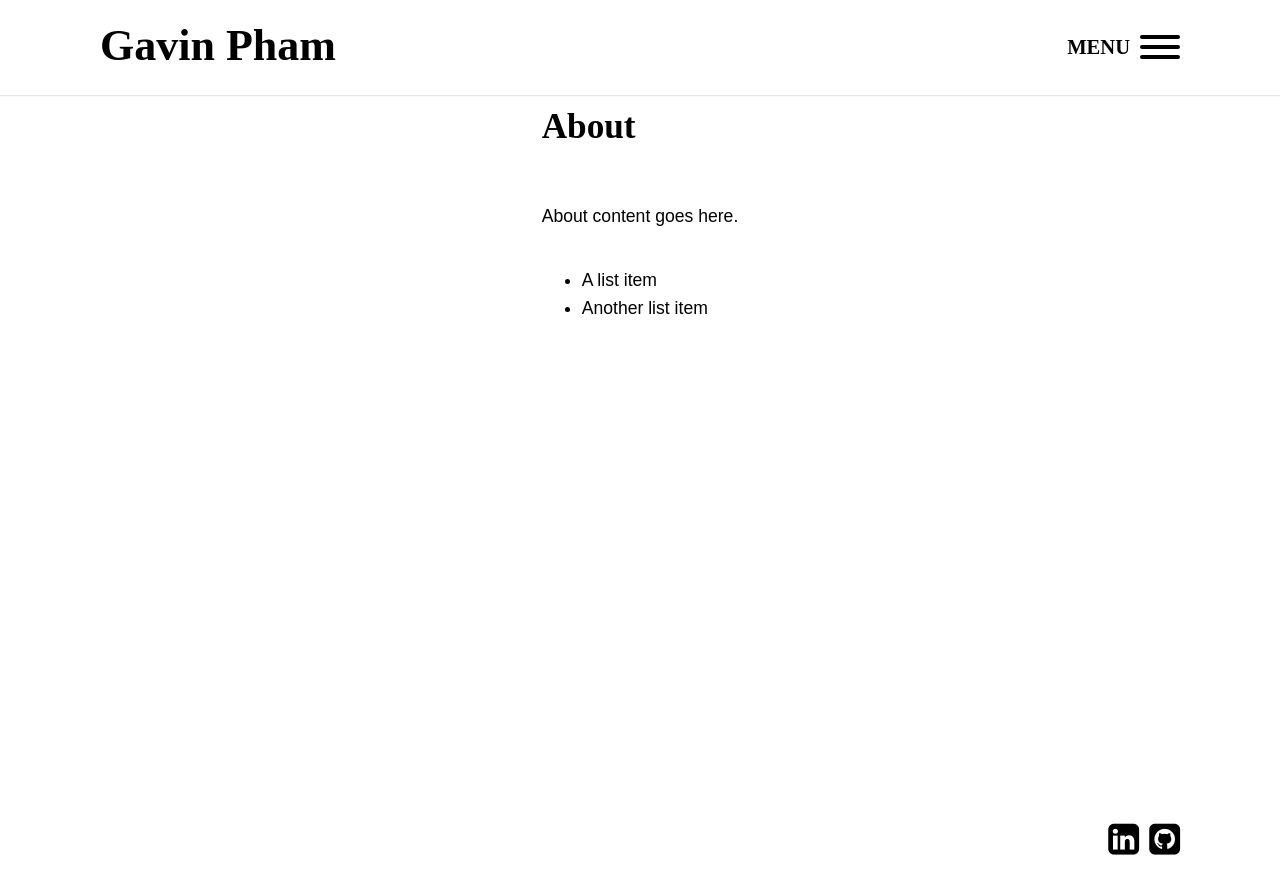
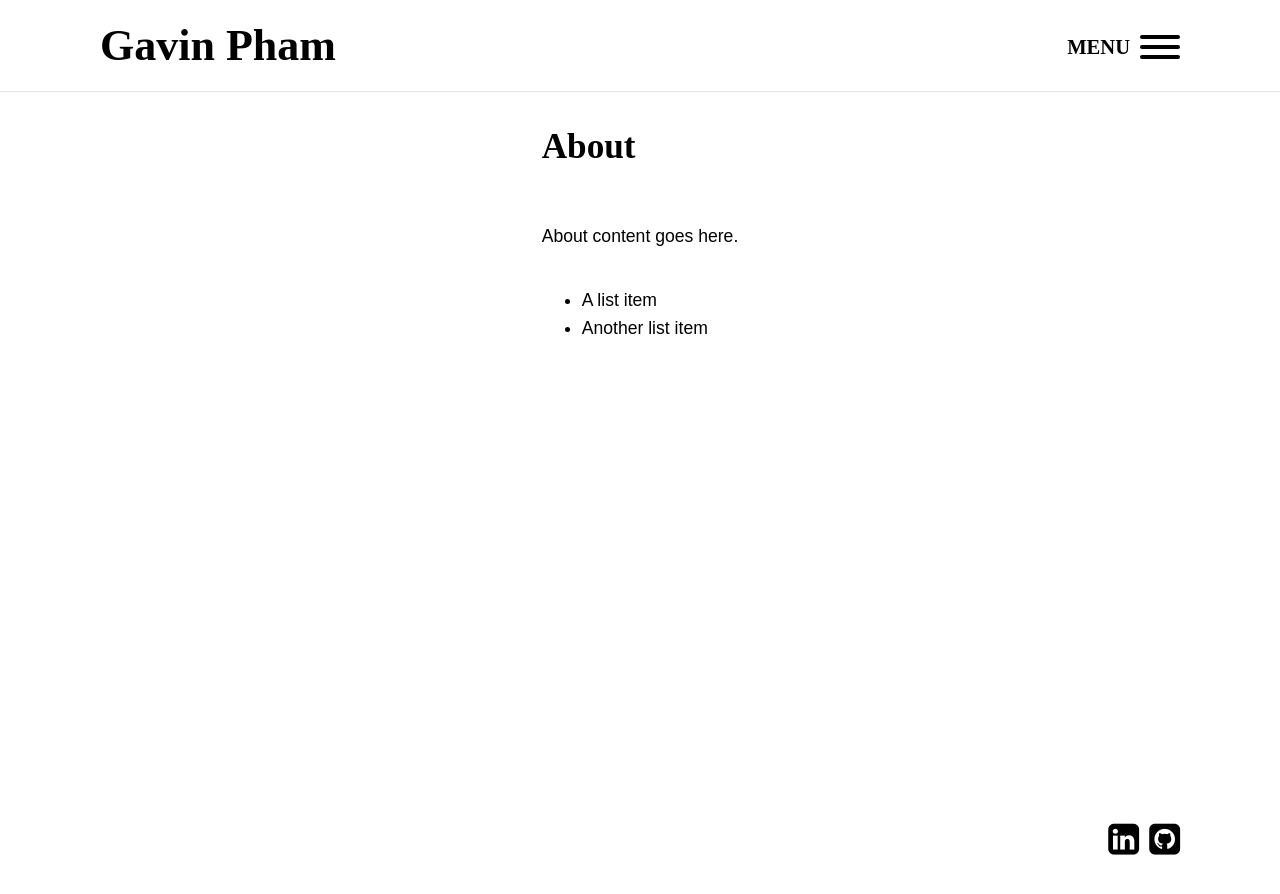
Before and after one commit to gavinpham/Portfolio-old-, a Jekyll site: the page built from _pages/01_about.md, in a window 1280 px wide. Shown: the top 894 px of the page. Built offline with Jekyll 4.4.1, drawn with Linux system fonts in a browser that asks for light colours; some web fonts are replaced.

Commit message:
Fixed padding of main body to not overlap with header.

```diff
--- a/_includes/header.html
+++ b/_includes/header.html
@@ -9,6 +9,8 @@
 						<span class="hamburger-inner"></span>
 					</span>
 				</button>
+			</div>
+		</nav>
 		<div class="navigation-list">
 			<ul>
 				{% for page in site.pages %} {% if page.title %}
@@ -18,7 +20,5 @@
 			</ul>
 		</div>
 	</div>
-		</nav>
-	</div>
+	<script src="{{ "/assets/js/hamburger.js" | prepend: site.url }}"></script>
 </aside>
-<script src="{{ "/assets/js/hamburger.js" | prepend: site.url }}"></script>
--- a/_sass/_base.scss
+++ b/_sass/_base.scss
@@ -8,6 +8,7 @@ $heading-font: 'ministry';
 $heading-font-color: #000000;
 $light: #E7EDF4;
 $header:  #000000;
+$header-height: 90px;
 
 *,
 *::before,
--- a/_sass/_layout.scss
+++ b/_sass/_layout.scss
@@ -31,6 +31,7 @@ html, body, .viewport {
 }
 
 body {
+	padding-top: $header-height;
 	margin: 0;
 	color: $font-color;
 	font-family: $font-style;
@@ -40,7 +41,6 @@ body {
 }
 
 article {
-	padding-top: 70px;
 	display: flex;
 	flex: 1;
 	flex-direction: column;
@@ -120,7 +120,9 @@ aside {
 			line-height: .1;
 		}
 		nav {
+			height: $header-height;
 			margin: 0 auto;
+		}
 		ul {
 		margin: 0;
 		padding: 0;
@@ -141,7 +143,6 @@ aside {
 						background: $header;
 						text-decoration: none;
 						color: #fff;
-						}
 					}
 				}
 			}
```
Lines whose indentation alone changed are shown as unchanged.
